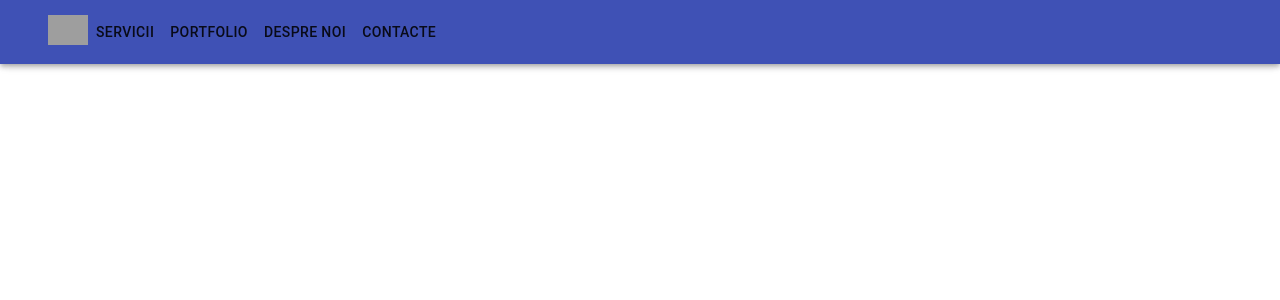
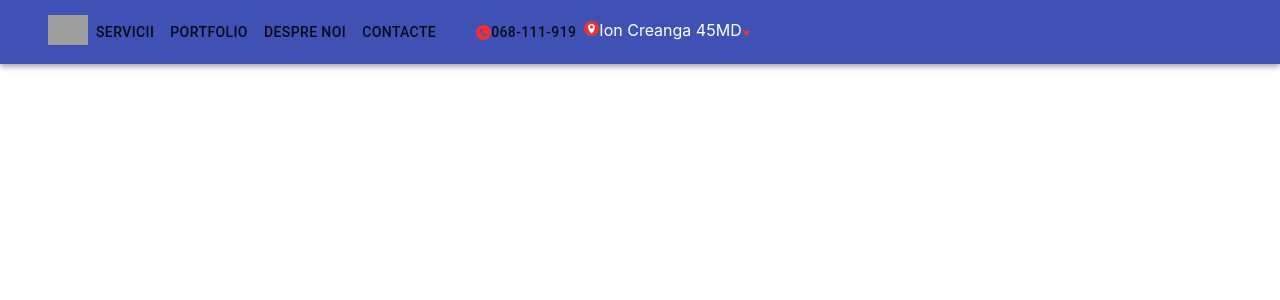
Before and after one commit to scarlatdenis/colorsnextjs, a Next.js app: page / in a window 1280 px wide. Shown: the top 300 px of the page. Built offline with nearby package versions, Linux system fonts and the light colour scheme; grey boxes are pictures that could not be loaded.

Commit message:
am bagat

```diff
--- a/components/navbar/navbar.js
+++ b/components/navbar/navbar.js
@@ -1,5 +1,6 @@
 import { AppBar, Container, Toolbar, Box, Button } from "@material-ui/core";
 import { makeStyles } from "@material-ui/core/styles";
+import styles from "./navbar.module.css";
 
 const useStyles = makeStyles((theme) => ({
   root: {
@@ -21,8 +22,8 @@ export default function Navbar() {
   return (
     <>
       <AppBar position="fixed">
-        <Container fixed>
-          <Toolbar>
+        <Container fixed className={styles.Container}>
+          <Toolbar className={styles.Toolbar}>
             <a href="/">
               <img
                 src="/img/Logo1.svg"
@@ -30,11 +31,23 @@ export default function Navbar() {
                 className={classes.logo}
               />
             </a>
-            <Box>
+            <Box mr={3}>
               <Button>Servicii</Button>
               <Button>Portfolio</Button>
               <Button>Despre noi</Button>
               <Button>Contacte</Button>
+            </Box>
+            <Box>
+              <Button>
+                <img src="/img/phone1.png"></img>068-111-919
+              </Button>
+              {/* <a><img src="/img/phone1.png"></img>068-111-919</a> */}
+              <a>
+                <img src="/img/pin1.png"></img>Ion Creanga 45
+              </a>
+              <a>
+                MD<img src="/img/Polygon1.png"></img>
+              </a>
             </Box>
           </Toolbar>
         </Container>
--- a/components/navbar/navbar.module.css
+++ b/components/navbar/navbar.module.css
@@ -0,0 +1,10 @@
+.Toolbar{
+    display: block;
+    margin: 0 auto o auto;
+    text-align: center;
+    width: 1200px;
+}
+
+.Container {
+
+}
--- a/package.json
+++ b/package.json
@@ -9,7 +9,9 @@
   },
   "dependencies": {
     "@material-ui/core": "^4.11.3",
+    "@material-ui/icons": "^4.11.2",
     "@material/menu": "^10.0.0",
+    "@material/top-app-bar": "^10.0.0",
     "next": "10.0.9",
     "react": "17.0.1",
     "react-dom": "17.0.1"
```
Also changed, not shown: pages/contacts.js (+39 -23 lines), 1 other file (tests, documents, lock files or other folders).
